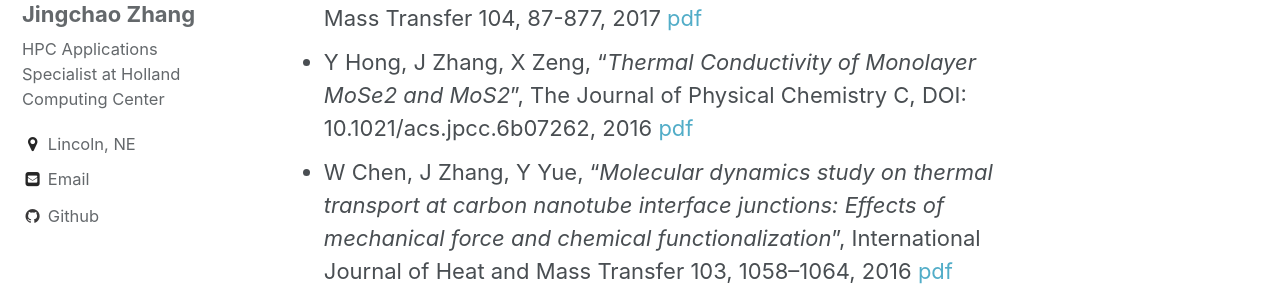
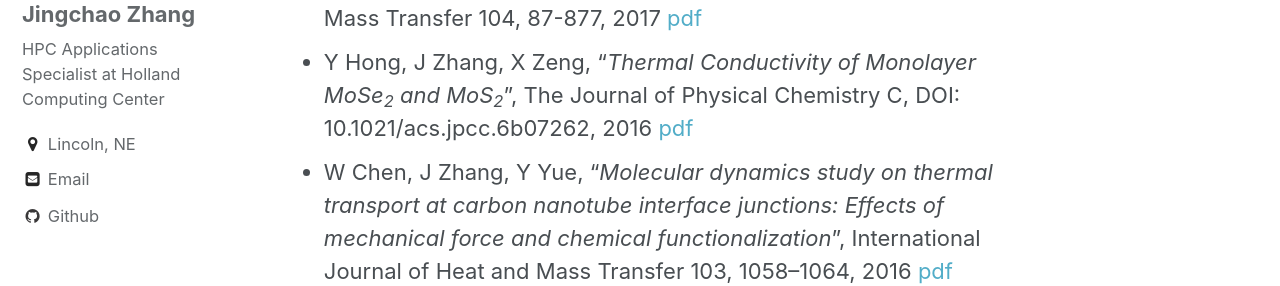
Before and after one commit to JingchaoZhang/JingchaoZhang.github.io, a Jekyll site: the page built from _pages/publications.md, in a window 1280 px wide and 900 px high. Shown: the part 263-549 px from the top of the window. Built offline with Jekyll 4.4.1, drawn with Linux system fonts in a browser that asks for light colours.

Commit message:
Update publications.md

```diff
--- a/_pages/publications.md
+++ b/_pages/publications.md
@@ -5,7 +5,7 @@ author_profile: true
 ---
 
 - J Zhang, Y Hong, M Liu, Y Yue, Q Xiong, G Lorenzini, "_Molecular dynamics simulation of the interfacial thermal resistance between phosphorene and silicon substrate_", International Journal of Heat and Mass Transfer 104, 87-877, 2017 [pdf](https://drive.google.com/file/d/0B3Yj4QkZpI-deGVXQ0pybURsRjA/view?usp=sharing)
-- Y Hong, J Zhang, X Zeng, "_Thermal Conductivity of Monolayer MoSe2 and MoS2_", The Journal of Physical Chemistry C, DOI: 10.1021/acs.jpcc.6b07262, 2016 [pdf](https://drive.google.com/file/d/0B3Yj4QkZpI-dSmZpd0RqVUprc1U/view?usp=sharing)
+- Y Hong, J Zhang, X Zeng, "_Thermal Conductivity of Monolayer MoSe<sub>2</sub> and MoS<sub>2</sub>_", The Journal of Physical Chemistry C, DOI: 10.1021/acs.jpcc.6b07262, 2016 [pdf](https://drive.google.com/file/d/0B3Yj4QkZpI-dSmZpd0RqVUprc1U/view?usp=sharing)
 - W Chen, J Zhang, Y Yue, "_Molecular dynamics study on thermal transport at carbon nanotube interface junctions: Effects of mechanical force and chemical functionalization_", International Journal of Heat and Mass Transfer 103, 1058–1064, 2016 [pdf](https://drive.google.com/file/d/0B3Yj4QkZpI-ddjB3bEw2MDg2YTQ/view?usp=sharing)
 - Y Hong, J Zhang and X Zeng, "_Thermal contact resistance across a linear heterojunction within a hybrid graphene/hexagonal boron nitride sheet_", Physical Chemistry Chemical Physics, 18, 24164-24170, 2016 [pdf](https://drive.google.com/file/d/0B3Yj4QkZpI-dTXRaaWJTTlBsWDQ/view?usp=sharing)
 - Q Xiong, J Zhang, F Xu, G Wiggins, CS Daw, “_Coupling DAEM and CFD for simulatingbiomass fast pyrolysis in fluidized beds_”, Journal of Analytical and Applied Pyrolysis 117, 176–181,1,2016 [pdf](https://drive.google.com/open?id=0B3Yj4QkZpI-dOHp3TXhoemx4N1k)
```
